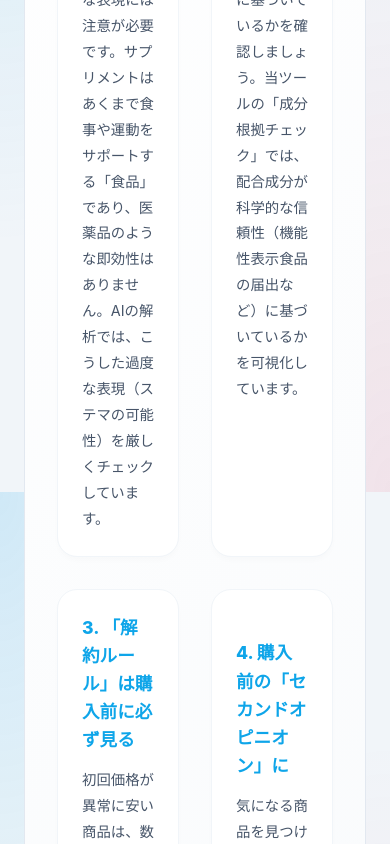
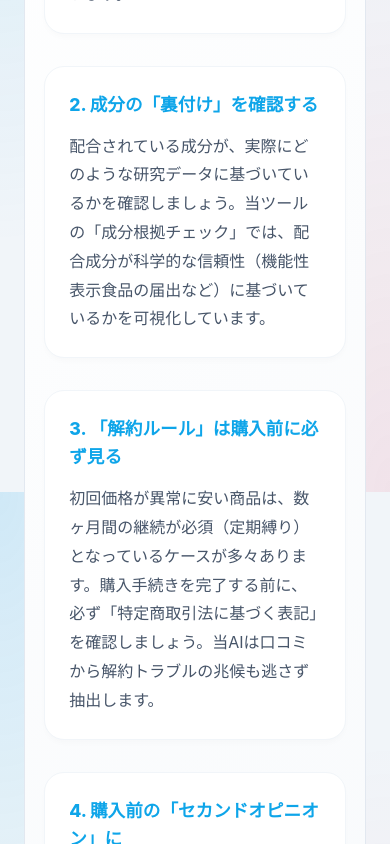
Before and after one commit to johnmanjir0/true-diet-reviewer, a Next.js app: page / in a window 390 px wide. Shown: the part 2040-2884 px from the top of the page. Built offline with nearby package versions, Linux system fonts and the light colour scheme.

Commit message:
style: fix educational column mobile layout and revert SNS to X/LINE only with enhanced copy

```diff
--- a/src/app/globals.css
+++ b/src/app/globals.css
@@ -278,17 +278,37 @@ body {
 /* SNSシェア */
 .share-section-rich { text-align: center; margin-bottom: 3rem; }
 .share-section-rich p { font-weight: 800; color: #64748b; font-size: 0.9rem; margin-bottom: 1rem; }
-.share-btns { display: flex; justify-content: center; gap: 0.8rem; flex-wrap: wrap; }
-.share-btns a, .share-btns button {
-  padding: 0.8rem 1.5rem; border-radius: 999px; font-weight: 700; text-decoration: none; font-size: 0.9rem; transition: all 0.2s; border: none; cursor: pointer; display: flex; align-items: center; justify-content: center;
+.share-btns { display: flex; justify-content: center; gap: 1rem; flex-wrap: wrap; }
+.share-btns a {
+  padding: 1rem 2rem; border-radius: 999px; font-weight: 700; text-decoration: none; font-size: 1rem; transition: all 0.2s; border: none; cursor: pointer; display: flex; align-items: center; justify-content: center;
 }
 .btn-x { background: #000; color: #fff; }
 .btn-line { background: #06C755; color: #fff; }
-.btn-fb { background: #1877F2; color: #fff; }
-.btn-insta { background: linear-gradient(45deg, #f09433 0%, #e6683c 25%, #dc2743 50%, #cc23b6 75%, #bc1888 100%); color: #fff; }
-.btn-copy { background: #f1f5f9; color: #475569; border: 1px solid #e2e8f0 !important; }
 
-.share-btns a:hover, .share-btns button:hover { transform: translateY(-3px); box-shadow: 0 6px 16px rgba(0,0,0,0.2); opacity: 0.95; }
+.share-btns a:hover { transform: translateY(-3px); box-shadow: 0 6px 16px rgba(0,0,0,0.2); opacity: 0.95; }
+
+/* 豆知識コラム */
+.column-section-rich {
+  margin-top: 4rem;
+  padding: 3rem 2rem;
+  background: linear-gradient(135deg, #ffffff 0%, #f8fafc 100%);
+  border-radius: 32px;
+  border: 1px solid #e2e8f0;
+}
+.column-grid-rich {
+  display: grid;
+  grid-template-columns: 1fr 1fr;
+  gap: 2rem;
+}
+.column-item {
+  background: #fff;
+  padding: 1.5rem;
+  border-radius: 20px;
+  border: 1px solid #f1f5f9;
+  box-shadow: 0 4px 6px -1px rgba(0,0,0,0.02);
+}
+.column-item h4 { color: var(--primary); font-weight: 800; margin-bottom: 0.8rem; font-size: 1.1rem; }
+.column-item p { fontSize: 0.9rem; color: #475569; line-height: 1.8; }
 
 /* マネタイズ */
 .monetization-rich { border-top: 1px dashed #e2e8f0; padding-top: 3rem; }
@@ -315,7 +335,8 @@ body {
 .copyright { font-size: 0.85rem; font-weight: 700; color: #cbd5e1; }
 
 @media (max-width: 640px) {
-  .details-grid-rich, .info-grid-rich, .score-grid-rich { grid-template-columns: 1fr; }
+  .details-grid-rich, .info-grid-rich, .score-grid-rich, .column-grid-rich { grid-template-columns: 1fr; }
+  .column-section-rich { padding: 2rem 1.2rem; }
   .title { font-size: 2.2rem; }
   .glass-panel { padding: 2rem 1.2rem; }
 }
--- a/src/app/page.tsx
+++ b/src/app/page.tsx
@@ -325,29 +325,8 @@ export default function Home() {
             <div className="share-section-rich">
               <p>この判定結果をSNSで共有する</p>
               <div className="share-btns">
-                <a href={`https://twitter.com/intent/tweet?text=${encodeURIComponent(`【AI判定】「${result.productName}」のステマ危険度は…『${result.scores.stemaRisk.value}%』でした！🔍\n\n判定：${result.verdict}\n${result.description}\n\n#TrueDietReviewer #ダイエット #ステマ判定\n`)}&url=${encodeURIComponent(`https://true-diet-reviewer.vercel.app/?q=${result.productName}`)}`} target="_blank" className="btn-x">𝕏 ポスト</a>
-                <a href={`https://social-plugins.line.me/lineit/share?url=${encodeURIComponent(`https://true-diet-reviewer.vercel.app/?q=${result.productName}`)}`} target="_blank" className="btn-line">LINE</a>
-                <a href={`https://www.facebook.com/sharer/sharer.php?u=${encodeURIComponent(`https://true-diet-reviewer.vercel.app/?q=${result.productName}`)}`} target="_blank" className="btn-fb">Facebook</a>
-                <button
-                  onClick={() => {
-                    navigator.clipboard.writeText(`【AI判定】「${result.productName}」の解析結果｜TrueDiet Reviewer\nhttps://true-diet-reviewer.vercel.app/?q=${encodeURIComponent(result.productName)}`);
-                    setCopyStatus("Instagram用にコピー完了！");
-                    setTimeout(() => setCopyStatus("Instagram"), 2000);
-                  }}
-                  className="btn-insta"
-                >
-                  {copyStatus === "リンクをコピー" ? "Instagram" : copyStatus}
-                </button>
-                <button
-                  onClick={() => {
-                    navigator.clipboard.writeText(`「${result.productName}」のAI判定結果｜TrueDiet Reviewer\nhttps://true-diet-reviewer.vercel.app/?q=${encodeURIComponent(result.productName)}`);
-                    setCopyStatus("コピー完了！");
-                    setTimeout(() => setCopyStatus("リンクをコピー"), 2000);
-                  }}
-                  className="btn-copy"
-                >
-                  {copyStatus}
-                </button>
+                <a href={`https://twitter.com/intent/tweet?text=${encodeURIComponent(`【闇を暴く】AIが「${result.productName}」の口コミを徹底解析した結果…😱\n\n🛡️ ステマ危険度: ${result.scores.stemaRisk.value}%\n📊 判定：${result.verdict}\n\n「もっと早く知りたかった」となる前に、AIの本音判定をチェック！\n#TrueDietReviewer #ダイエット #ステマ判定\n`)}&url=${encodeURIComponent(`https://true-diet-reviewer.vercel.app/?q=${result.productName}`)}`} target="_blank" className="btn-x">𝕏 でポストして共有</a>
+                <a href={`https://social-plugins.line.me/lineit/share?url=${encodeURIComponent(`https://true-diet-reviewer.vercel.app/?q=${result.productName}`)}`} target="_blank" className="btn-line">LINEで友達に教える</a>
               </div>
             </div>
 
@@ -374,33 +353,33 @@ export default function Home() {
       </div>
 
       {/* 豆知識コラム（AdSense審査対策の独自記事セクション） */}
-      <div style={{ marginTop: "4rem", padding: "3rem 2rem", background: "linear-gradient(135deg, #ffffff 0%, #f8fafc 100%)", borderRadius: "32px", border: "1px solid #e2e8f0" }}>
+      <div className="column-section-rich">
         <h3 style={{ fontSize: "1.4rem", fontWeight: "900", color: "#0f172a", marginBottom: "2rem", textAlign: "center" }}>
           📖 AIが教える、失敗しないダイエットサプリの選び方
         </h3>
 
-        <div style={{ display: "grid", gridTemplateColumns: "1fr 1fr", gap: "2rem" }}>
-          <div style={{ background: "#fff", padding: "1.5rem", borderRadius: "20px", border: "1px solid #f1f5f9", boxShadow: "0 4px 6px -1px rgba(0,0,0,0.02)" }}>
-            <h4 style={{ color: "var(--primary)", fontWeight: "800", marginBottom: "0.8rem", fontSize: "1.1rem" }}>1. 「魔法の言葉」に惑わされない</h4>
-            <p style={{ fontSize: "0.9rem", color: "#475569", lineHeight: "1.8" }}>
+        <div className="column-grid-rich">
+          <div className="column-item">
+            <h4>1. 「魔法の言葉」に惑わされない</h4>
+            <p>
               「寝ている間に」「運動なしで劇的変化」といった極端な表現には注意が必要です。サプリメントはあくまで食事や運動をサポートする「食品」であり、医薬品のような即効性はありません。AIの解析では、こうした過度な表現（ステマの可能性）を厳しくチェックしています。
             </p>
           </div>
-          <div style={{ background: "#fff", padding: "1.5rem", borderRadius: "20px", border: "1px solid #f1f5f9", boxShadow: "0 4px 6px -1px rgba(0,0,0,0.02)" }}>
-            <h4 style={{ color: "var(--primary)", fontWeight: "800", marginBottom: "0.8rem", fontSize: "1.1rem" }}>2. 成分の「裏付け」を確認する</h4>
-            <p style={{ fontSize: "0.9rem", color: "#475569", lineHeight: "1.8" }}>
+          <div className="column-item">
+            <h4>2. 成分の「裏付け」を確認する</h4>
+            <p>
               配合されている成分が、実際にどのような研究データに基づいているかを確認しましょう。当ツールの「成分根拠チェック」では、配合成分が科学的な信頼性（機能性表示食品の届出など）に基づいているかを可視化しています。
             </p>
           </div>
-          <div style={{ background: "#fff", padding: "1.5rem", borderRadius: "20px", border: "1px solid #f1f5f9", boxShadow: "0 4px 6px -1px rgba(0,0,0,0.02)" }}>
-            <h4 style={{ color: "var(--primary)", fontWeight: "800", marginBottom: "0.8rem", fontSize: "1.1rem" }}>3. 「解約ルール」は購入前に必ず見る</h4>
-            <p style={{ fontSize: "0.9rem", color: "#475569", lineHeight: "1.8" }}>
+          <div className="column-item">
+            <h4>3. 「解約ルール」は購入前に必ず見る</h4>
+            <p>
               初回価格が異常に安い商品は、数ヶ月間の継続が必須（定期縛り）となっているケースが多々あります。購入手続きを完了する前に、必ず「特定商取引法に基づく表記」を確認しましょう。当AIは口コミから解約トラブルの兆候も逃さず抽出します。
             </p>
           </div>
-          <div style={{ background: "#fff", padding: "1.5rem", borderRadius: "20px", border: "1px solid #f1f5f9", boxShadow: "0 4px 6px -1px rgba(0,0,0,0.02)", display: "flex", flexDirection: "column", justifyContent: "center" }}>
-            <h4 style={{ color: "var(--primary)", fontWeight: "800", marginBottom: "0.8rem", fontSize: "1.1rem" }}>4. 購入前の「セカンドオピニオン」に</h4>
-            <p style={{ fontSize: "0.9rem", color: "#475569", lineHeight: "1.8" }}>
+          <div className="column-item">
+            <h4>4. 購入前の「セカンドオピニオン」に</h4>
+            <p>
               気になる商品を見つけたら、まず当サイトのAIに商品名を入力してみてください。WEB上の膨大なリアルボイスを10秒で集約。広告の裏側にある「本当の評判」を知ることで、納得のいくダイエット生活をサポートします。
             </p>
           </div>
```
